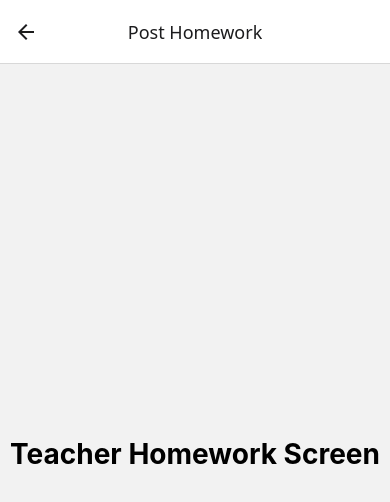
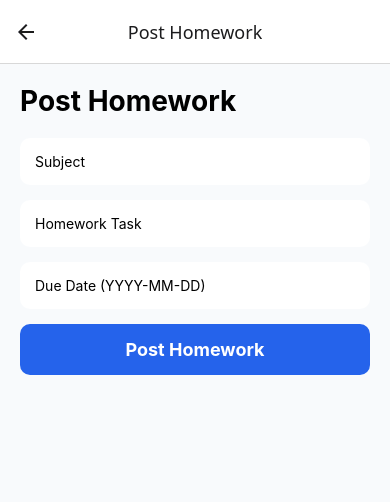
Before and after one commit to kranthinaremsetti/SunSchoolApp, a React Native app: screen /TeacherHomework in a window 390 px wide. Shown: the top 502 px of the page. Built offline with nearby package versions, Linux system fonts and the light colour scheme.

Commit message:
Add teacher homework and announcement posting workflows

```diff
--- a/src/data/announcements.ts
+++ b/src/data/announcements.ts
@@ -1,4 +1,4 @@
-export const announcements = [
+export let announcements = [
   {
     id: 1,
     title: "School Holiday",
@@ -15,3 +15,14 @@ export const announcements = [
     message: "Please pay school fees before June 20.",
   },
 ];
+
+export const addAnnouncement = (
+  title: string,
+  message: string
+) => {
+  announcements.push({
+    id: Date.now(),
+    title,
+    message,
+  });
+};
--- a/src/data/homework.ts
+++ b/src/data/homework.ts
@@ -1,4 +1,4 @@
-export const homeworkData = [
+export let homeworkData = [
   {
     id: 1,
     className: "5th Class",
@@ -21,3 +21,18 @@ export const homeworkData = [
     dueDate: "2026-06-12",
   },
 ];
+
+export const addHomework = (
+  className: string,
+  subject: string,
+  task: string,
+  dueDate: string
+) => {
+  homeworkData.push({
+    id: Date.now(),
+    className,
+    subject,
+    task,
+    dueDate,
+  });
+};
--- a/src/screens/TeacherAnnouncementScreen.tsx
+++ b/src/screens/TeacherAnnouncementScreen.tsx
@@ -1,11 +1,71 @@
-import { View, Text, StyleSheet } from "react-native";
+import {
+  View,
+  Text,
+  StyleSheet,
+  TextInput,
+  TouchableOpacity,
+  Alert,
+} from "react-native";
+
+import { useState } from "react";
+import { addAnnouncement } from "../data/announcements";
 
 export default function TeacherAnnouncementScreen() {
+  const [title, setTitle] = useState("");
+  const [message, setMessage] =
+    useState("");
+
+  const postAnnouncement = () => {
+    if (!title || !message) {
+      Alert.alert(
+        "Error",
+        "Please fill all fields"
+      );
+      return;
+    }
+
+    addAnnouncement(
+      title,
+      message
+    );
+
+    Alert.alert(
+      "Success",
+      "Announcement Posted"
+    );
+
+    setTitle("");
+    setMessage("");
+  };
+
   return (
     <View style={styles.container}>
       <Text style={styles.title}>
-        Teacher Announcement Screen
+        Post Announcement
       </Text>
+
+      <TextInput
+        style={styles.input}
+        placeholder="Title"
+        value={title}
+        onChangeText={setTitle}
+      />
+
+      <TextInput
+        style={styles.input}
+        placeholder="Message"
+        value={message}
+        onChangeText={setMessage}
+      />
+
+      <TouchableOpacity
+        style={styles.button}
+        onPress={postAnnouncement}
+      >
+        <Text style={styles.buttonText}>
+          Post Announcement
+        </Text>
+      </TouchableOpacity>
     </View>
   );
 }
@@ -13,12 +73,34 @@ export default function TeacherAnnouncementScreen() {
 const styles = StyleSheet.create({
   container: {
     flex: 1,
-    justifyContent: "center",
-    alignItems: "center",
+    padding: 20,
+    backgroundColor: "#F8FAFC",
   },
 
   title: {
     fontSize: 28,
     fontWeight: "bold",
+    marginBottom: 20,
+  },
+
+  input: {
+    backgroundColor: "white",
+    borderRadius: 10,
+    padding: 15,
+    marginBottom: 15,
+    elevation: 2,
+  },
+
+  button: {
+    backgroundColor: "#2563EB",
+    padding: 15,
+    borderRadius: 10,
+    alignItems: "center",
+  },
+
+  buttonText: {
+    color: "white",
+    fontSize: 18,
+    fontWeight: "bold",
   },
 });
--- a/src/screens/TeacherHomeworkScreen.tsx
+++ b/src/screens/TeacherHomeworkScreen.tsx
@@ -1,11 +1,80 @@
-import { View, Text, StyleSheet } from "react-native";
+import {
+  View,
+  Text,
+  StyleSheet,
+  TextInput,
+  TouchableOpacity,
+  Alert,
+} from "react-native";
+import { useState } from "react";
+import { addHomework } from "../data/homework";
 
 export default function TeacherHomeworkScreen() {
+  const [subject, setSubject] = useState("");
+  const [task, setTask] = useState("");
+  const [dueDate, setDueDate] = useState("");
+
+  const postHomework = () => {
+    if (!subject || !task || !dueDate) {
+      Alert.alert(
+        "Error",
+        "Please fill all fields"
+      );
+      return;
+    }
+
+    addHomework(
+      "5th Class",
+      subject,
+      task,
+      dueDate
+    );
+
+    Alert.alert(
+      "Success",
+      "Homework Posted"
+    );
+
+    setSubject("");
+    setTask("");
+    setDueDate("");
+  };
+
   return (
     <View style={styles.container}>
       <Text style={styles.title}>
-        Teacher Homework Screen
+        Post Homework
       </Text>
+
+      <TextInput
+        style={styles.input}
+        placeholder="Subject"
+        value={subject}
+        onChangeText={setSubject}
+      />
+
+      <TextInput
+        style={styles.input}
+        placeholder="Homework Task"
+        value={task}
+        onChangeText={setTask}
+      />
+
+      <TextInput
+        style={styles.input}
+        placeholder="Due Date (YYYY-MM-DD)"
+        value={dueDate}
+        onChangeText={setDueDate}
+      />
+
+      <TouchableOpacity
+        style={styles.button}
+        onPress={postHomework}
+      >
+        <Text style={styles.buttonText}>
+          Post Homework
+        </Text>
+      </TouchableOpacity>
     </View>
   );
 }
@@ -13,12 +82,34 @@ export default function TeacherHomeworkScreen() {
 const styles = StyleSheet.create({
   container: {
     flex: 1,
-    justifyContent: "center",
-    alignItems: "center",
+    padding: 20,
+    backgroundColor: "#F8FAFC",
   },
 
   title: {
     fontSize: 28,
     fontWeight: "bold",
+    marginBottom: 20,
+  },
+
+  input: {
+    backgroundColor: "white",
+    borderRadius: 10,
+    padding: 15,
+    marginBottom: 15,
+    elevation: 2,
+  },
+
+  button: {
+    backgroundColor: "#2563EB",
+    padding: 15,
+    borderRadius: 10,
+    alignItems: "center",
+  },
+
+  buttonText: {
+    color: "white",
+    fontSize: 18,
+    fontWeight: "bold",
   },
 });
```
